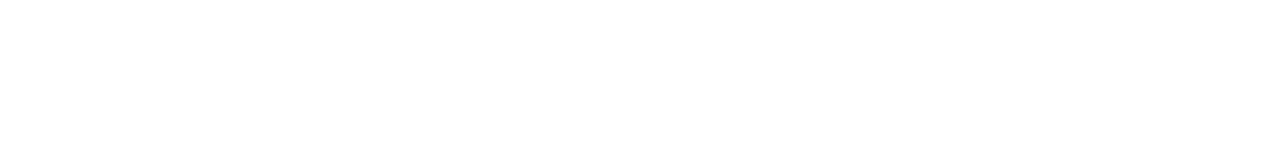
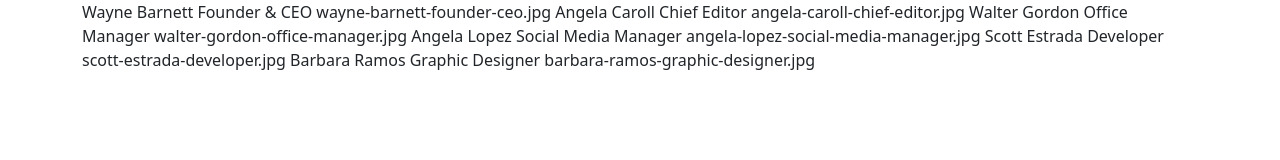
Before and after one commit to MartinaDR1/js-our-team, a plain HTML site: page index.html in a window 1280 px wide. Drawn offline with nearby package versions, Linux system fonts and the light colour scheme.

Commit message:
innerHTML member

```diff
--- a/assets/js/main.js
+++ b/assets/js/main.js
@@ -32,11 +32,15 @@
     }
 ]
 
+//Seleziono elemento della DOM
+const containerEl = document.querySelector('.container');
 /*MILESTONE 1:
 Stampare su console, per ogni membro del team, le informazioni di nome, ruolo e la stringa della foto*/
 
 //Ciclo all'interno dell'array
 for(let i=0;i <teams.length;i++){
     const member= teams[i];
+
+    containerEl.innerHTML +=` ${member.nome} ${member.ruolo} ${member.foto}`
     console.log(member.nome, member.ruolo, member.foto);
 }
--- a/index.html
+++ b/index.html
@@ -9,7 +9,7 @@
     <title>Team</title>
 </head>
 <body>
-
+    <div class="container"></div>
 
 
     <!-- Script -->
```
